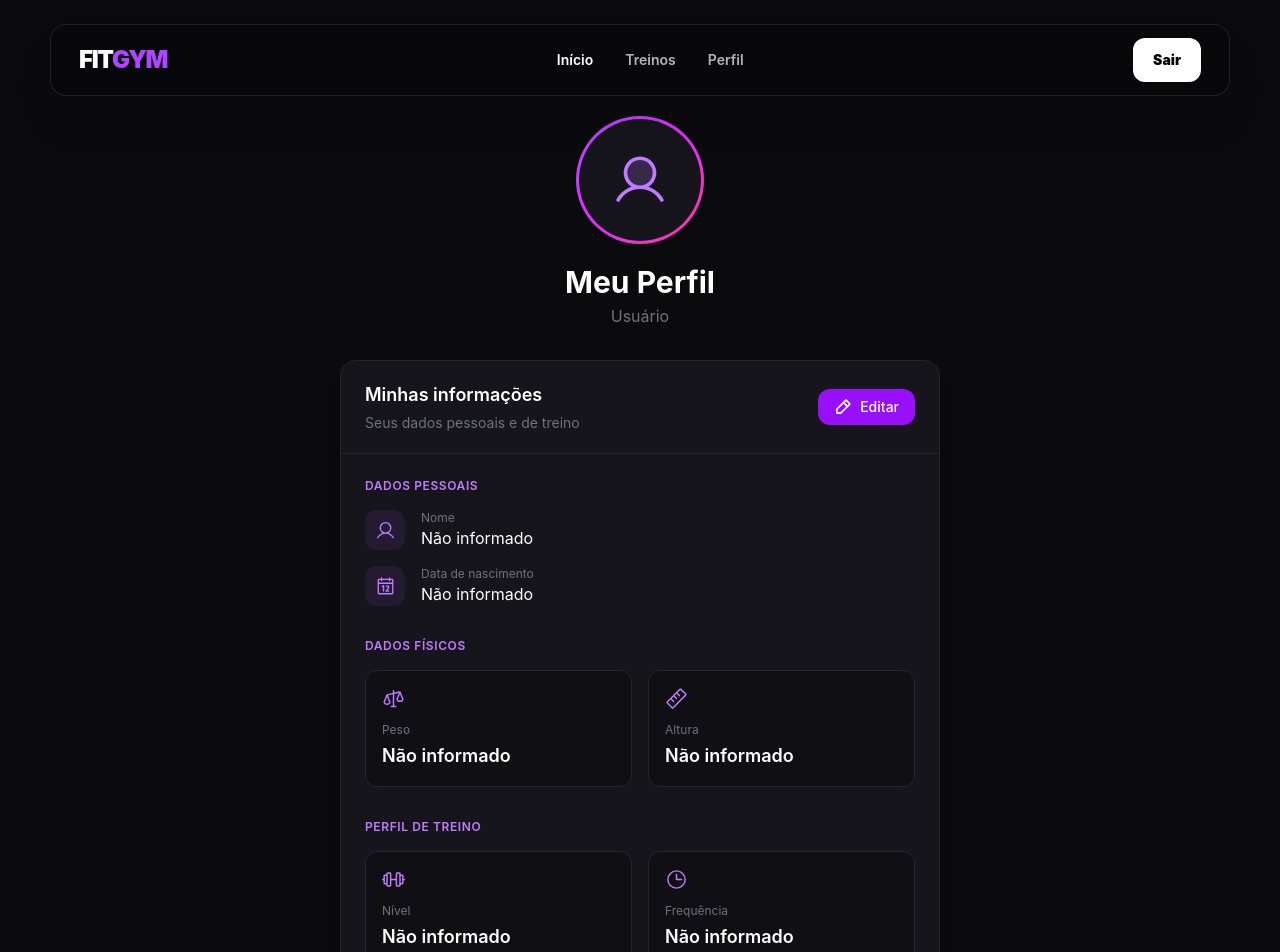
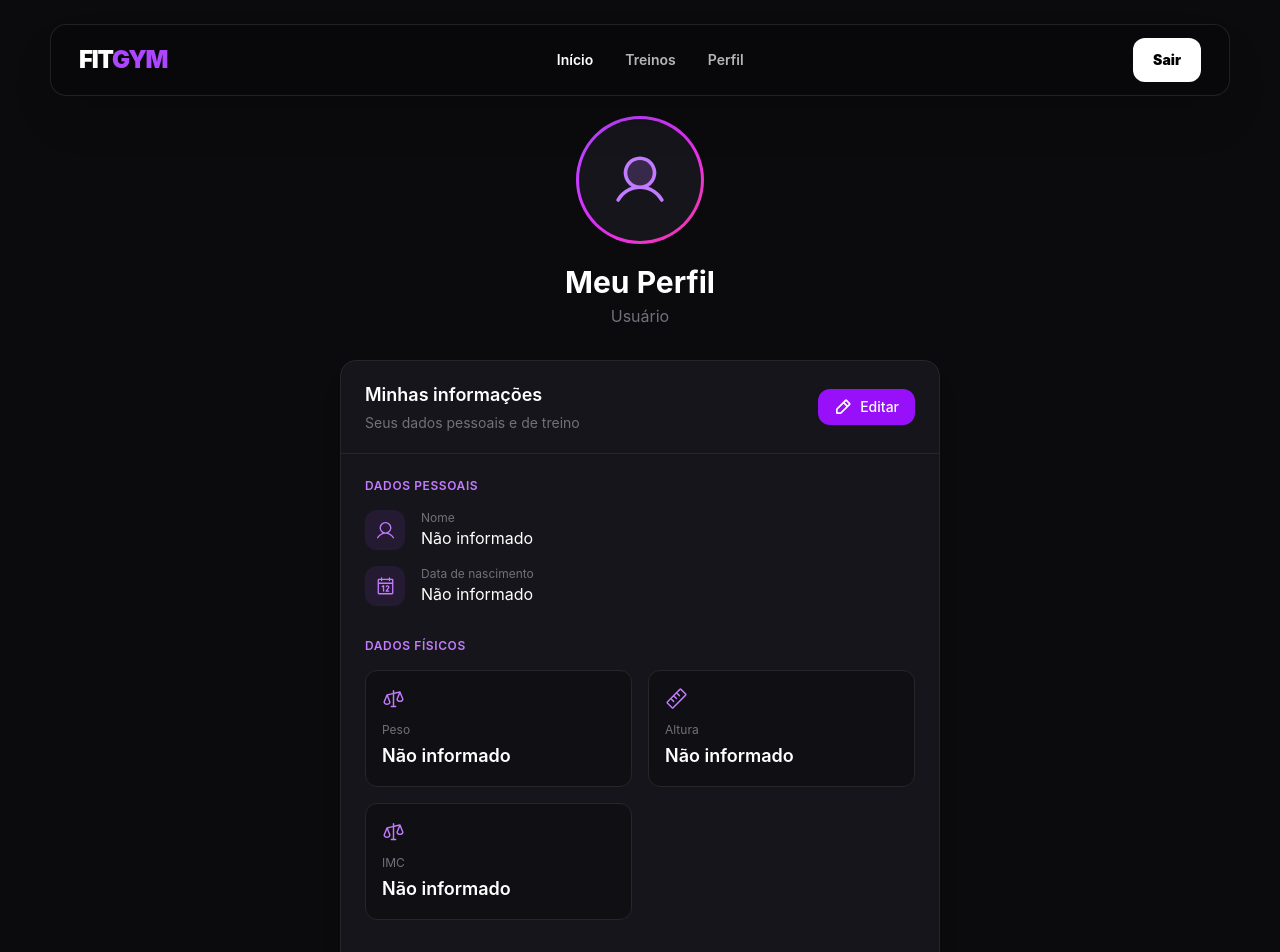
Before and after one commit to Grupo-05-Turma-Java-85/academia_fithub-frontend, a React (Vite) app: page /perfil in a window 1280 px wide. Shown: the top 952 px of the page. Built offline with nearby package versions, Linux system fonts and the light colour scheme.

Commit message:
✨ New Feature: calculo imc

```diff
--- a/src/contexts/NavContext.tsx
+++ b/src/contexts/NavContext.tsx
@@ -67,7 +67,7 @@ export function NavProvider({ children }: NavProviderProps) {
             caminho.startsWith("/perfil") ||
             caminho.startsWith("/exercicios") ||
             caminho.startsWith("/categorias") ||
-            caminho.startsWith("/exercicio/:id")
+            caminho.startsWith("/exercicio/")
         ) {
             return "aluno";
         }
--- a/src/pages/perfil/Perfil.tsx
+++ b/src/pages/perfil/Perfil.tsx
@@ -23,6 +23,23 @@ export default function Perfil() {
     const [frequencia, setFrequencia] = useState<number | null>(null);
     const [foto, setFoto] = useState("");
 
+    /*
+     * Calcula o IMC utilizando os valores que estão
+     * atualmente nos estados de peso e altura.
+     */
+    const pesoAtual = Number(
+        weight.replace(",", ".")
+    );
+
+    const alturaAtual = Number(
+        height.replace(",", ".")
+    );
+
+    const imc =
+        pesoAtual > 0 && alturaAtual > 0
+            ? pesoAtual / (alturaAtual * alturaAtual)
+            : 0;
+
     useEffect(() => {
 
         async function carregarPerfil() {
@@ -36,8 +53,13 @@ export default function Perfil() {
 
                 const setDados = (dados: any) => {
 
-                    setName(dados.nome ?? "");
-                    setEmail(dados.usuario ?? "");
+                    setName(
+                        dados.nome ?? ""
+                    );
+
+                    setEmail(
+                        dados.usuario ?? ""
+                    );
 
                     setWeight(
                         dados.peso !== null &&
@@ -70,7 +92,9 @@ export default function Perfil() {
                             : null
                     );
 
-                    setFoto(dados.foto ?? "");
+                    setFoto(
+                        dados.foto ?? ""
+                    );
                 };
 
                 await buscar(
@@ -112,48 +136,74 @@ export default function Perfil() {
         event.preventDefault();
 
         if (!usuario.id || !usuario.token) {
-            toast.error("Usuário não autenticado.");
+
+            toast.error(
+                "Usuário não autenticado."
+            );
+
             return;
         }
 
         if (!name.trim()) {
-            toast.error("Informe seu nome.");
+
+            toast.error(
+                "Informe seu nome."
+            );
+
             return;
         }
 
         if (!email.trim()) {
-            toast.error("Informe seu usuário.");
+
+            toast.error(
+                "Informe seu usuário."
+            );
+
             return;
         }
 
         if (!weight.trim()) {
-            toast.error("Informe seu peso.");
+
+            toast.error(
+                "Informe seu peso."
+            );
+
             return;
         }
 
         if (!height.trim()) {
-            toast.error("Informe sua altura.");
+
+            toast.error(
+                "Informe sua altura."
+            );
+
             return;
         }
 
         if (!birthDate) {
+
             toast.error(
                 "Informe sua data de nascimento."
             );
+
             return;
         }
 
         if (!experience) {
+
             toast.error(
                 "Selecione seu nível de experiência."
             );
+
             return;
         }
 
         if (!frequencia) {
+
             toast.error(
                 "Selecione sua frequência semanal."
             );
+
             return;
         }
 
@@ -165,15 +215,36 @@ export default function Perfil() {
             height.replace(",", ".")
         );
 
-        if (Number.isNaN(peso) || peso <= 0) {
-            toast.error("Informe um peso válido.");
+        if (
+            Number.isNaN(peso) ||
+            peso <= 0
+        ) {
+
+            toast.error(
+                "Informe um peso válido."
+            );
+
             return;
         }
 
-        if (Number.isNaN(altura) || altura <= 0) {
-            toast.error("Informe uma altura válida.");
+        if (
+            Number.isNaN(altura) ||
+            altura <= 0
+        ) {
+
+            toast.error(
+                "Informe uma altura válida."
+            );
+
             return;
         }
+
+        /*
+         * Calcula o IMC usando os valores
+         * que acabaram de ser informados.
+         */
+        const imcCalculado =
+            peso / (altura * altura);
 
         const dados = {
             id: usuario.id,
@@ -185,6 +256,7 @@ export default function Perfil() {
             dataNascimento: birthDate,
             nivel: experience,
             frequenciaSemanal: frequencia,
+            imc: imcCalculado,
         };
 
         try {
@@ -233,6 +305,7 @@ export default function Perfil() {
     }
 
     return (
+
         <div className="min-h-screen bg-[#0b0b0e] px-6 py-16">
 
             {editando ? (
@@ -272,6 +345,7 @@ export default function Perfil() {
                     experience={experience}
                     frequencia={frequencia}
                     foto={foto}
+                    imc={imc}
 
                     onEditar={() => setEditando(true)}
                 />
--- a/src/pages/perfil/cardperfil/CardPerfil.tsx
+++ b/src/pages/perfil/cardperfil/CardPerfil.tsx
@@ -1,3 +1,4 @@
+
 import {
     PencilSimpleIcon,
     UserIcon,
@@ -17,6 +18,7 @@ interface CardPerfilProps {
     experience: string;
     frequencia: number | null;
     foto: string;
+    imc: number;
     onEditar: () => void;
 }
 
@@ -29,6 +31,7 @@ export default function CardPerfil({
     experience,
     frequencia,
     foto,
+    imc,
     onEditar,
 }: CardPerfilProps) {
 
@@ -127,17 +130,21 @@ export default function CardPerfil({
                         onClick={onEditar}
                         className="flex items-center gap-2 px-4 py-2 rounded-xl bg-purple-600 hover:bg-purple-500 transition text-white text-sm font-medium"
                     >
+
                         <PencilSimpleIcon
                             size={18}
                             weight="bold"
                         />
 
                         Editar
+
                     </button>
 
                 </div>
 
                 <div className="p-6">
+
+                    {/* DADOS PESSOAIS */}
 
                     <div className="mb-8">
 
@@ -146,6 +153,8 @@ export default function CardPerfil({
                         </p>
 
                         <div className="space-y-4">
+
+                            {/* NOME */}
 
                             <div className="flex items-center gap-4">
 
@@ -171,6 +180,8 @@ export default function CardPerfil({
                                 </div>
 
                             </div>
+
+                            {/* DATA DE NASCIMENTO */}
 
                             <div className="flex items-center gap-4">
 
@@ -201,6 +212,8 @@ export default function CardPerfil({
 
                     </div>
 
+                    {/* DADOS FÍSICOS */}
+
                     <div className="mb-8">
 
                         <p className="text-xs uppercase tracking-wider text-purple-400 font-semibold mb-4">
@@ -208,6 +221,8 @@ export default function CardPerfil({
                         </p>
 
                         <div className="grid grid-cols-2 gap-4">
+
+                            {/* PESO */}
 
                             <div className="bg-[#0f0f14] border border-zinc-800 rounded-xl p-4">
 
@@ -221,12 +236,16 @@ export default function CardPerfil({
                                 </p>
 
                                 <p className="text-white text-lg font-semibold mt-1">
+
                                     {weight
                                         ? `${weight} kg`
                                         : "Não informado"}
+
                                 </p>
 
                             </div>
+
+                            {/* ALTURA */}
 
                             <div className="bg-[#0f0f14] border border-zinc-800 rounded-xl p-4">
 
@@ -240,9 +259,34 @@ export default function CardPerfil({
                                 </p>
 
                                 <p className="text-white text-lg font-semibold mt-1">
+
                                     {height
                                         ? `${height} m`
                                         : "Não informado"}
+
+                                </p>
+
+                            </div>
+
+                            {/* IMC */}
+
+                            <div className="bg-[#0f0f14] border border-zinc-800 rounded-xl p-4">
+
+                                <ScalesIcon
+                                    size={23}
+                                    className="text-purple-400 mb-3"
+                                />
+
+                                <p className="text-xs text-zinc-500">
+                                    IMC
+                                </p>
+
+                                <p className="text-white text-lg font-semibold mt-1">
+
+                                    {imc > 0
+                                        ? imc.toFixed(2)
+                                        : "Não informado"}
+
                                 </p>
 
                             </div>
@@ -251,6 +295,8 @@ export default function CardPerfil({
 
                     </div>
 
+                    {/* PERFIL DE TREINO */}
+
                     <div>
 
                         <p className="text-xs uppercase tracking-wider text-purple-400 font-semibold mb-4">
@@ -258,6 +304,8 @@ export default function CardPerfil({
                         </p>
 
                         <div className="grid grid-cols-2 gap-4">
+
+                            {/* NÍVEL */}
 
                             <div className="bg-[#0f0f14] border border-zinc-800 rounded-xl p-4">
 
@@ -276,6 +324,8 @@ export default function CardPerfil({
 
                             </div>
 
+                            {/* FREQUÊNCIA */}
+
                             <div className="bg-[#0f0f14] border border-zinc-800 rounded-xl p-4">
 
                                 <ClockIcon
@@ -288,9 +338,11 @@ export default function CardPerfil({
                                 </p>
 
                                 <p className="text-white text-lg font-semibold mt-1">
+
                                     {frequencia
                                         ? `${frequencia}x por semana`
                                         : "Não informado"}
+
                                 </p>
 
                             </div>
--- a/src/pages/perfil/listaperfil/ListaPerfil.tsx
+++ b/src/pages/perfil/listaperfil/ListaPerfil.tsx
@@ -9,6 +9,7 @@ interface ListaPerfilProps {
     experience: string;
     frequencia: number | null;
     foto: string;
+    imc: number;
     onEditar: () => void;
 }
 
@@ -21,12 +22,12 @@ export default function ListaPerfil({
     experience,
     frequencia,
     foto,
+    imc,
     onEditar,
 }: ListaPerfilProps) {
 
     return (
         <div className="w-full flex justify-center">
-
             <CardPerfil
                 name={name}
                 email={email}
@@ -36,9 +37,9 @@ export default function ListaPerfil({
                 experience={experience}
                 frequencia={frequencia}
                 foto={foto}
+                imc={imc}
                 onEditar={onEditar}
             />
-
         </div>
     );
 }
```
Also changed, not shown: src/pages/exercicios/ExercicioDetalhe.tsx (+8 -14 lines).
